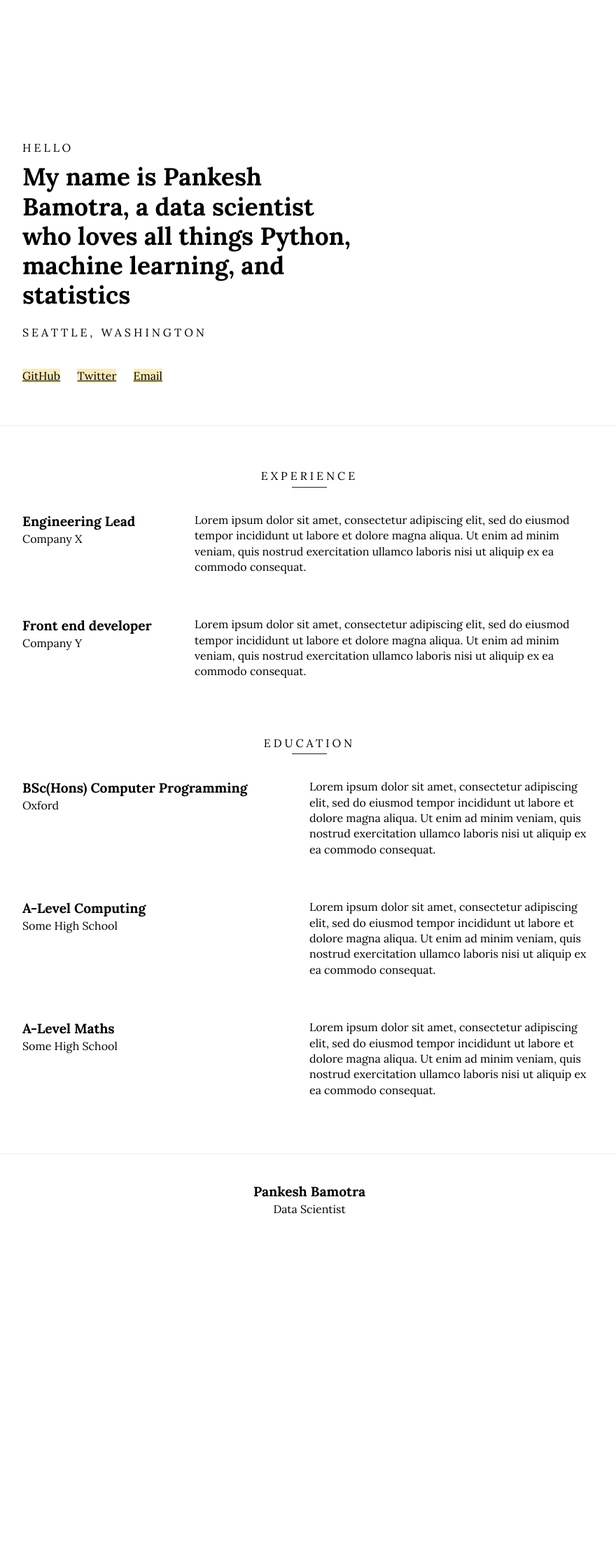
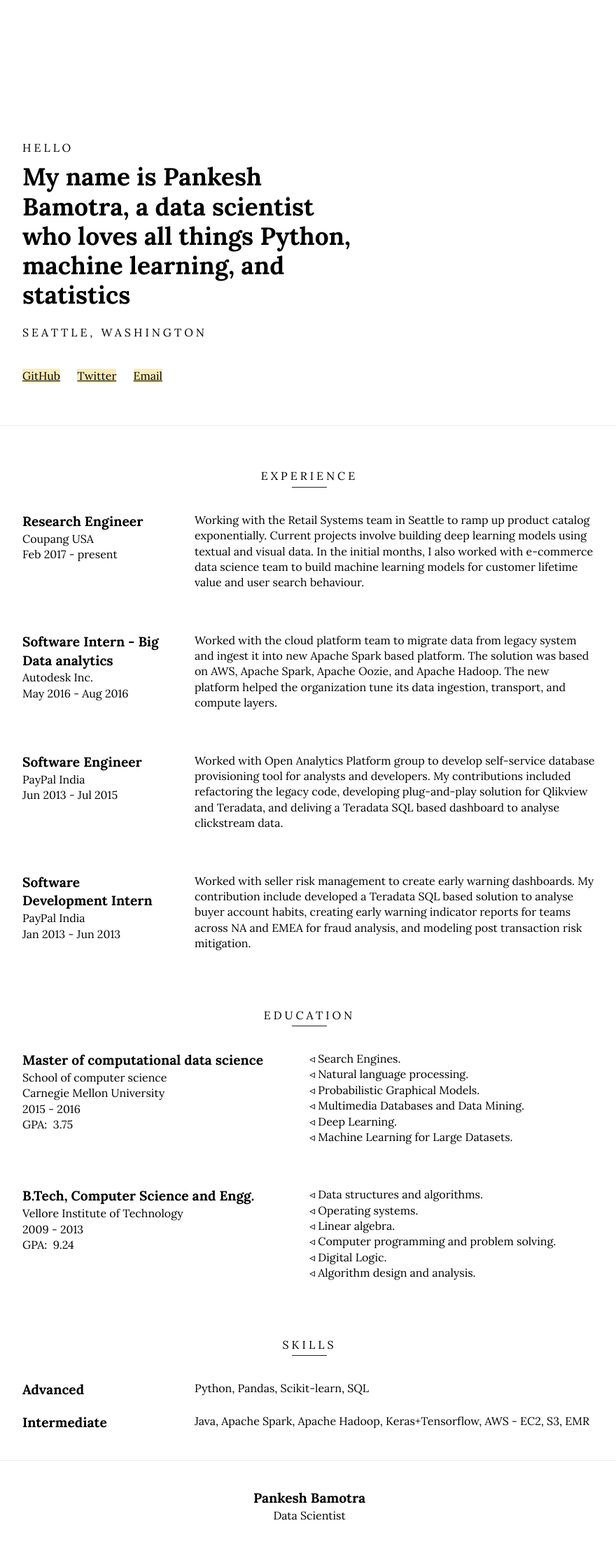
Before and after one commit to pbamotra/pnksh.me, a Jekyll site: the page built from index.html, in a window 1280 px wide. Shown: the whole page at 70% size, without its empty margins (198-1078 px from the left). Built offline with Jekyll 4.4.1, drawn with Linux system fonts in a browser that asks for light colours; before the commit the page ends 1779 px from its top, so only the background shows below that.

Commit message:
Changed rest of the profile

```diff
--- a/_data/education.yml
+++ b/_data/education.yml
@@ -1,11 +1,22 @@
--   qualification: BSc(Hons) Computer Programming
-    school: Oxford
-    description: Lorem ipsum dolor sit amet, consectetur adipiscing elit, sed do eiusmod tempor incididunt ut labore et dolore magna aliqua. Ut enim ad minim veniam, quis nostrud exercitation ullamco laboris nisi ut aliquip ex ea commodo consequat.
+-   qualification: Master of computational data science
+    school: School of computer science <br/> Carnegie Mellon University
+    period: 2015 - 2016
+    gpa: 3.75
+    description: ◃ Search Engines. <br/>
+                 ◃ Natural language processing. <br/>
+                 ◃ Probabilistic Graphical Models. <br/>
+                 ◃ Multimedia Databases and Data Mining. <br/>
+                 ◃ Deep Learning. <br/>
+                 ◃ Machine Learning for Large Datasets.
 
--   qualification: A-Level Computing
-    school: Some High School
-    description: Lorem ipsum dolor sit amet, consectetur adipiscing elit, sed do eiusmod tempor incididunt ut labore et dolore magna aliqua. Ut enim ad minim veniam, quis nostrud exercitation ullamco laboris nisi ut aliquip ex ea commodo consequat.
 
--   qualification: A-Level Maths
-    school: Some High School
-    description: Lorem ipsum dolor sit amet, consectetur adipiscing elit, sed do eiusmod tempor incididunt ut labore et dolore magna aliqua. Ut enim ad minim veniam, quis nostrud exercitation ullamco laboris nisi ut aliquip ex ea commodo consequat.
+-   qualification: B.Tech, Computer Science and Engg.
+    school: Vellore Institute of Technology
+    period: 2009 - 2013
+    gpa: 9.24
+    description: ◃ Data structures and algorithms. <br/>
+                 ◃ Operating systems. <br/>
+                 ◃ Linear algebra. <br/>
+                 ◃ Computer programming and problem solving. <br/>
+                 ◃ Digital Logic. <br/>
+                 ◃ Algorithm design and analysis.
--- a/_data/jobs.yml
+++ b/_data/jobs.yml
@@ -1,7 +1,19 @@
--   title: Engineering Lead
-    company: Company X
-    description: Lorem ipsum dolor sit amet, consectetur adipiscing elit, sed do eiusmod tempor incididunt ut labore et dolore magna aliqua. Ut enim ad minim veniam, quis nostrud exercitation ullamco laboris nisi ut aliquip ex ea commodo consequat.
+-   title: Research Engineer
+    company: Coupang USA
+    period: Feb 2017 - present
+    description: Working with the Retail Systems team in Seattle to ramp up product catalog exponentially. Current projects involve building deep learning models using textual and visual data. In the initial months, I also worked with e-commerce data science team to build machine learning models for customer lifetime value and user search behaviour.
 
--   title: Front end developer
-    company: Company Y
-    description: Lorem ipsum dolor sit amet, consectetur adipiscing elit, sed do eiusmod tempor incididunt ut labore et dolore magna aliqua. Ut enim ad minim veniam, quis nostrud exercitation ullamco laboris nisi ut aliquip ex ea commodo consequat.
+-   title: Software Intern - Big Data analytics
+    company: Autodesk Inc.
+    period: May 2016 - Aug 2016
+    description: Worked with the cloud platform team to migrate data from legacy system and ingest it into new Apache Spark based platform. The solution was based on AWS, Apache Spark, Apache Oozie, and Apache Hadoop. The new platform helped the organization tune its data ingestion, transport, and compute layers.
+
+-   title: Software Engineer
+    company: PayPal India
+    period: Jun 2013 - Jul 2015
+    description: Worked with Open Analytics Platform group to develop self-service database provisioning tool for analysts and developers. My contributions included refactoring the legacy code, developing plug-and-play solution for Qlikview and Teradata, and deliving a Teradata SQL based dashboard to analyse clickstream data.
+
+-   title: Software Development Intern
+    company: PayPal India
+    period: Jan 2013 - Jun 2013
+    description: Worked with seller risk management to create early warning dashboards. My contribution include developed a Teradata SQL based solution to analyse buyer account habits, creating early warning indicator reports for teams across NA and EMEA for fraud analysis, and modeling post transaction risk mitigation.
--- /dev/null
+++ b/_data/skills.yml
@@ -0,0 +1,4 @@
+-   title: Advanced
+    description: Python, Pandas, Scikit-learn, SQL
+-   title: Intermediate
+    description: Java, Apache Spark, Apache Hadoop, Keras+Tensorflow, AWS - EC2, S3, EMR
--- a/_includes/resume.html
+++ b/_includes/resume.html
@@ -19,9 +19,22 @@
             <p class="title">{{ qualification.qualification }}</p>
             <p class="company">{{ qualification.school }}</p>
             <p class="period">{{ qualification.period }}</p>
+            <p class="period">GPA:&nbsp;&nbsp;{{ qualification.gpa }}</p>
         </dt><!--
         --><dd>
             <p>{{ qualification.description }}</p>
         </dd>
     {% endfor %}
 </dl>
+
+<h3 class="section-title">Skills</h3>
+<dl class="skills">
+    {% for skill in site.data.skills %}
+        <dt>
+            <p class="title">{{ skill.title }}</p>
+        </dt><!--
+        --><dd>
+            <p>{{ skill.description }}</p>
+        </dd>
+    {% endfor %}
+</dl>
--- a/_sass/_resume.scss
+++ b/_sass/_resume.scss
@@ -31,6 +31,18 @@ dt, dd {
             width: 50%;
         }
     }
+
+    .skills {
+        dt {
+            width: 30%;
+            padding-right: ($spacer * 2);
+            margin-bottom: 20px;
+        }
+        dd {
+            width: 70%;
+            margin-bottom: 20px;
+        }
+    }
 }
 
 .title {
```
Also changed, not shown: 5 other files.
